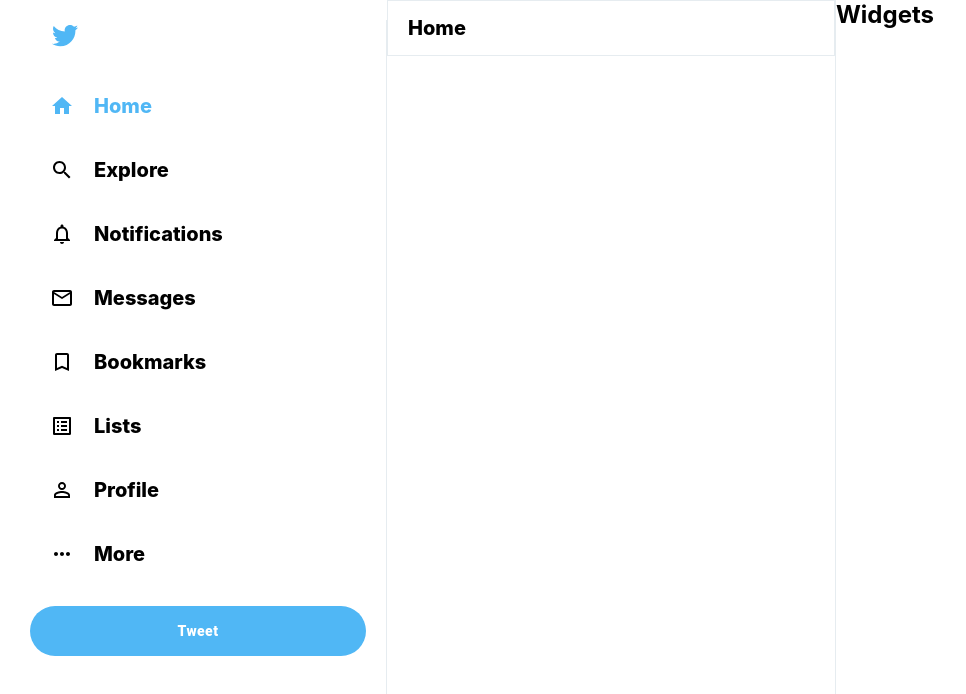
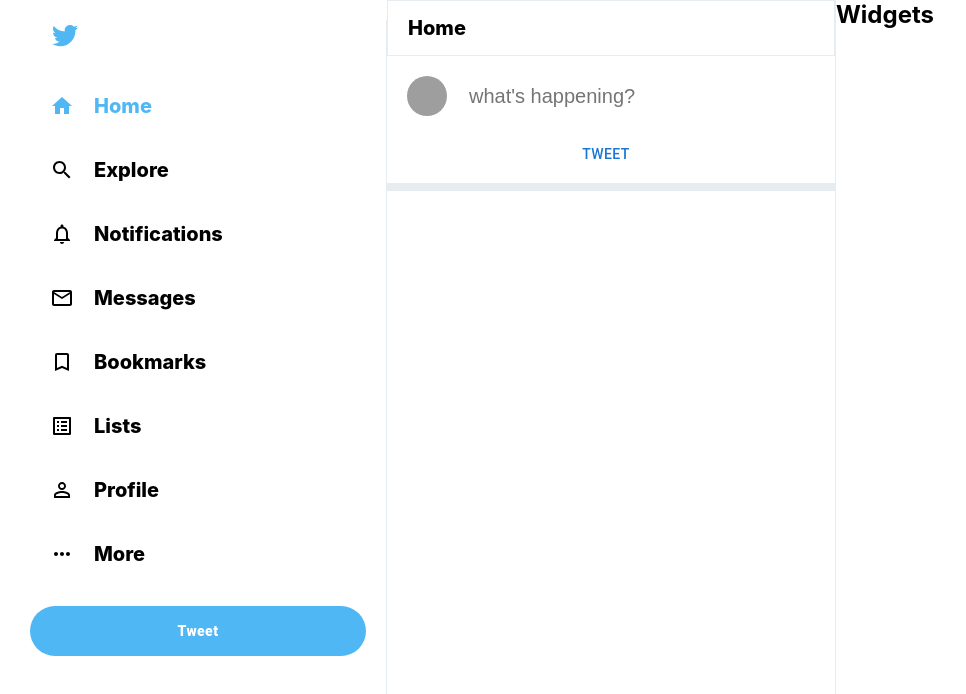
Before and after one commit to MzAllison/Twitter-clone, a React (Create React App) app: page / in a window 1280 px wide. Shown: the top 694 px of the page, without its empty margins (0-966 px from the left). Built offline with nearby package versions, Linux system fonts and the light colour scheme; grey boxes are pictures that could not be loaded.

Commit message:
tweet box

```diff
--- a/src/Feed.js
+++ b/src/Feed.js
@@ -1,5 +1,6 @@
 import React from 'react'
 import './Feed.css';
+import TweetBox from './TweetBox';
 
 function Feed() {
     return (
@@ -10,7 +11,7 @@
             </div>
 
            {/* {TweetBox}  */}
-
+            <TweetBox />
 
            {/* {Post}  */}
            {/* {Post}  */}
--- /dev/null
+++ b/src/TweetBox.css
@@ -0,0 +1,22 @@
+.tweetBox {
+    padding-bottom: 10px;
+    border-bottom: 8px solid var(--twitter-background);
+    padding-right: 10px;
+}
+
+.tweetBox > form {
+    display:flex;
+    flex-direction: column;
+}
+
+.tweetBox__input {
+    padding: 20px;
+    display: flex;
+}
+
+.tweetBox__input > input {
+    flex: 1;
+    margin-left: 20px;
+    font-size: 20px;
+    border: none;
+}
--- /dev/null
+++ b/src/TweetBox.js
@@ -0,0 +1,24 @@
+import { Avatar, Button } from '@mui/material';
+import React from 'react'
+import "./TweetBox.css";
+
+function TweetBox() {
+    return <div className= "tweetBox">
+         <form>
+            <div className= "tweetBox__input">
+            <Avatar
+            className="post__avatar"
+            alt='Allison'
+            src="/static/images/avatar/1.jpg"
+            />
+            <input placeholder="what's happening?"  type="text" />
+            {/* <input placeholder="Enter image URL" type="text"  */}
+            </div>
+
+        <Button>Tweet</Button>
+        </form>
+    </div>;
+
+}
+
+export default TweetBox
```
